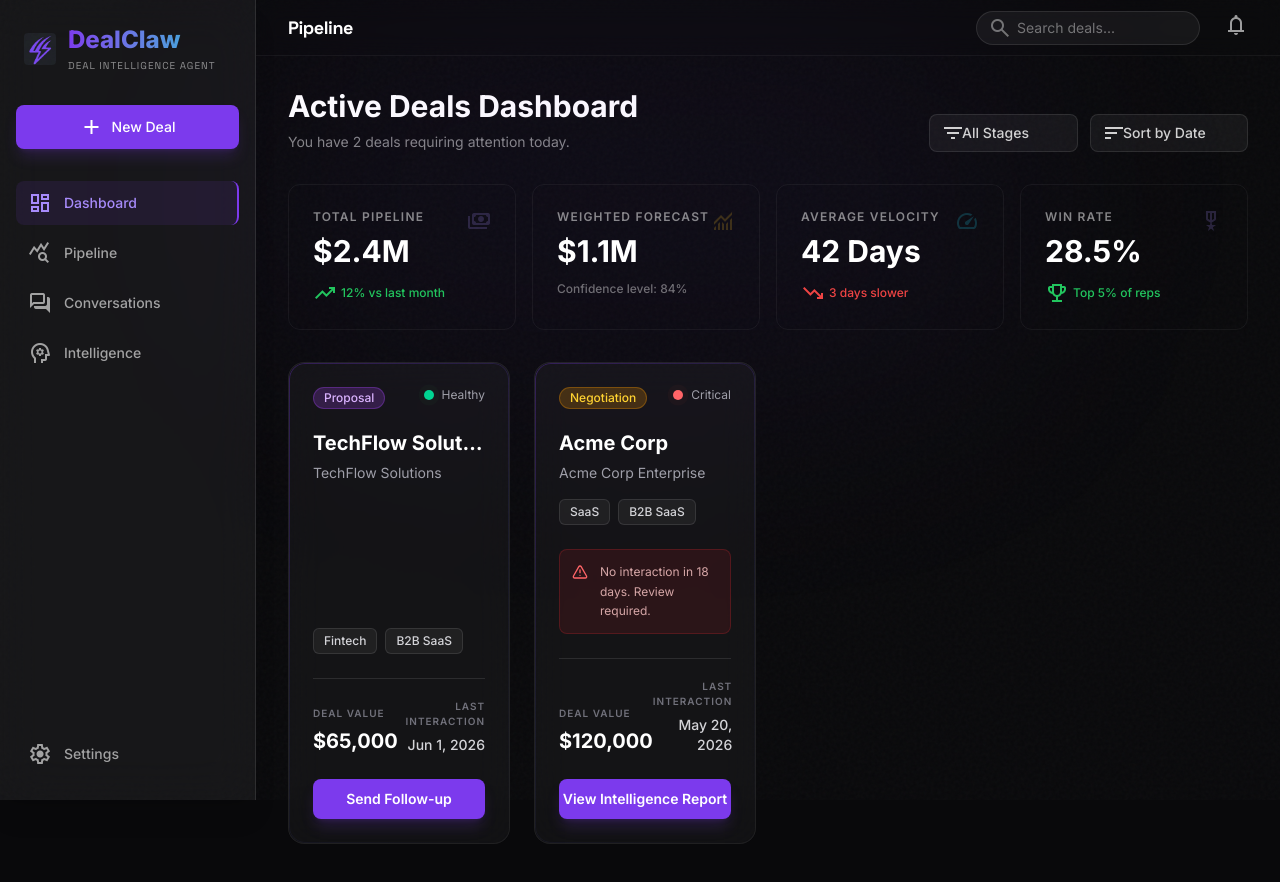
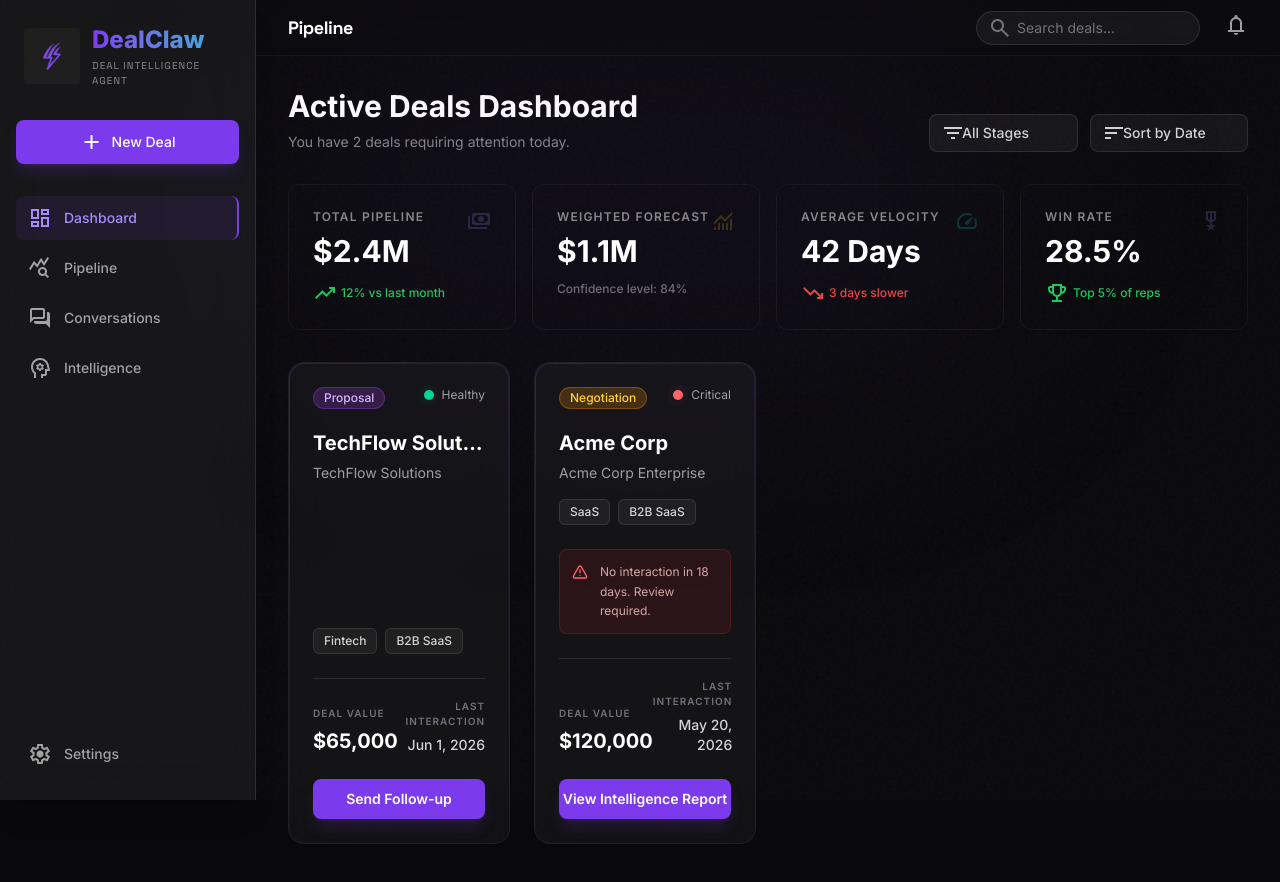
Before and after one commit to Dhairya1890/deals_agent, a React (Vite) app in the folder frontend/frontend/: page / in a window 1280 px wide. Shown: the top 882 px of the page. Built offline with nearby package versions, Linux system fonts and the light colour scheme.

Commit message:
style: update logo styling and dimensions in sidebar with package lock initialization

```diff
--- a/frontend/frontend/src/components/Sidebar.jsx
+++ b/frontend/frontend/src/components/Sidebar.jsx
@@ -17,7 +17,7 @@ export default function Sidebar() {
       <div className="mb-8 px-2 flex items-center gap-3">
         <img
           alt="DealClaw Logo"
-          className="w-8 h-8 rounded"
+          className="w-14 h-14 rounded mix-blend-screen"
           src={logo}
         />
         <div>
```
Also changed, not shown: frontend/frontend/src/assets/logo.png, 1 other file (tests, documents, lock files or other folders).
